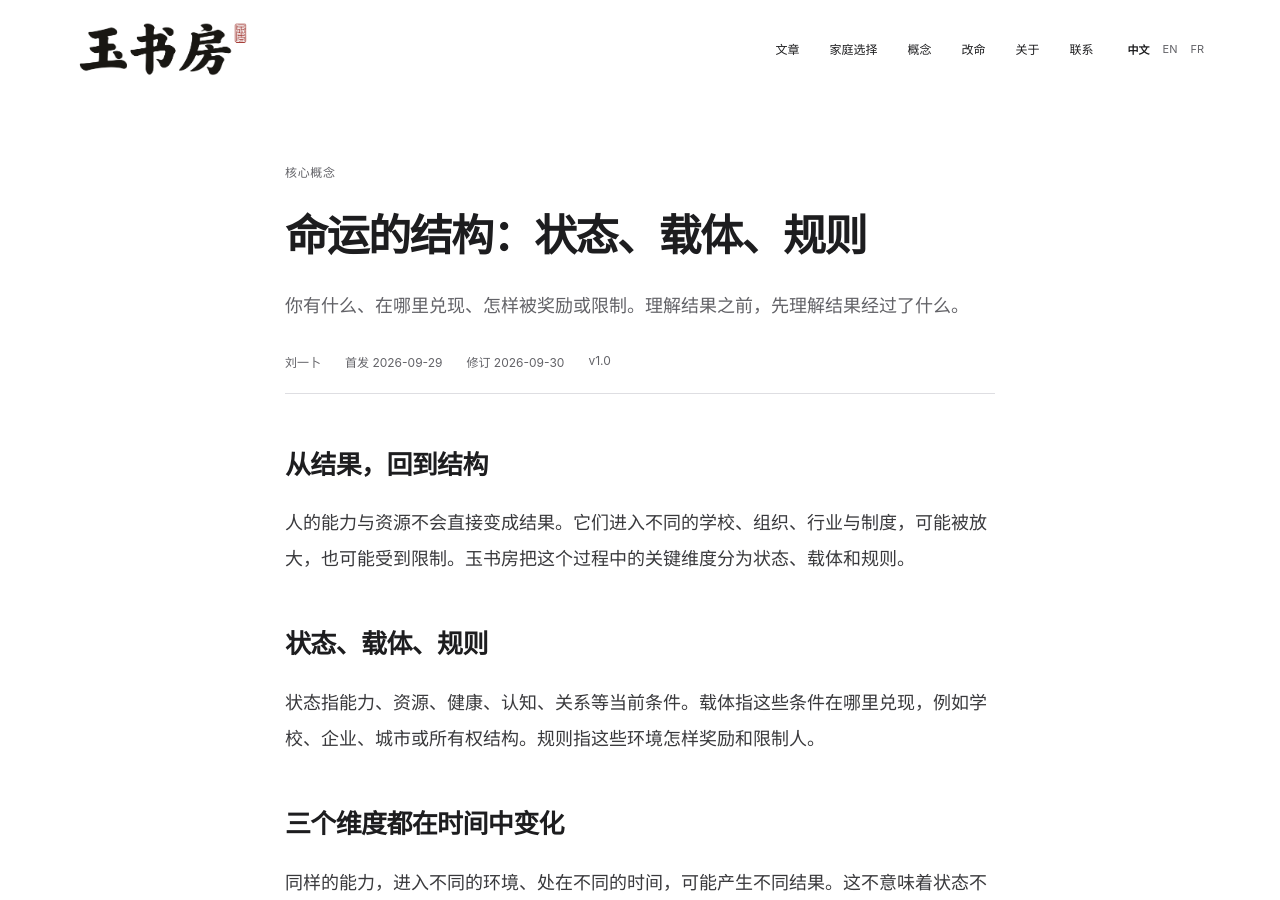
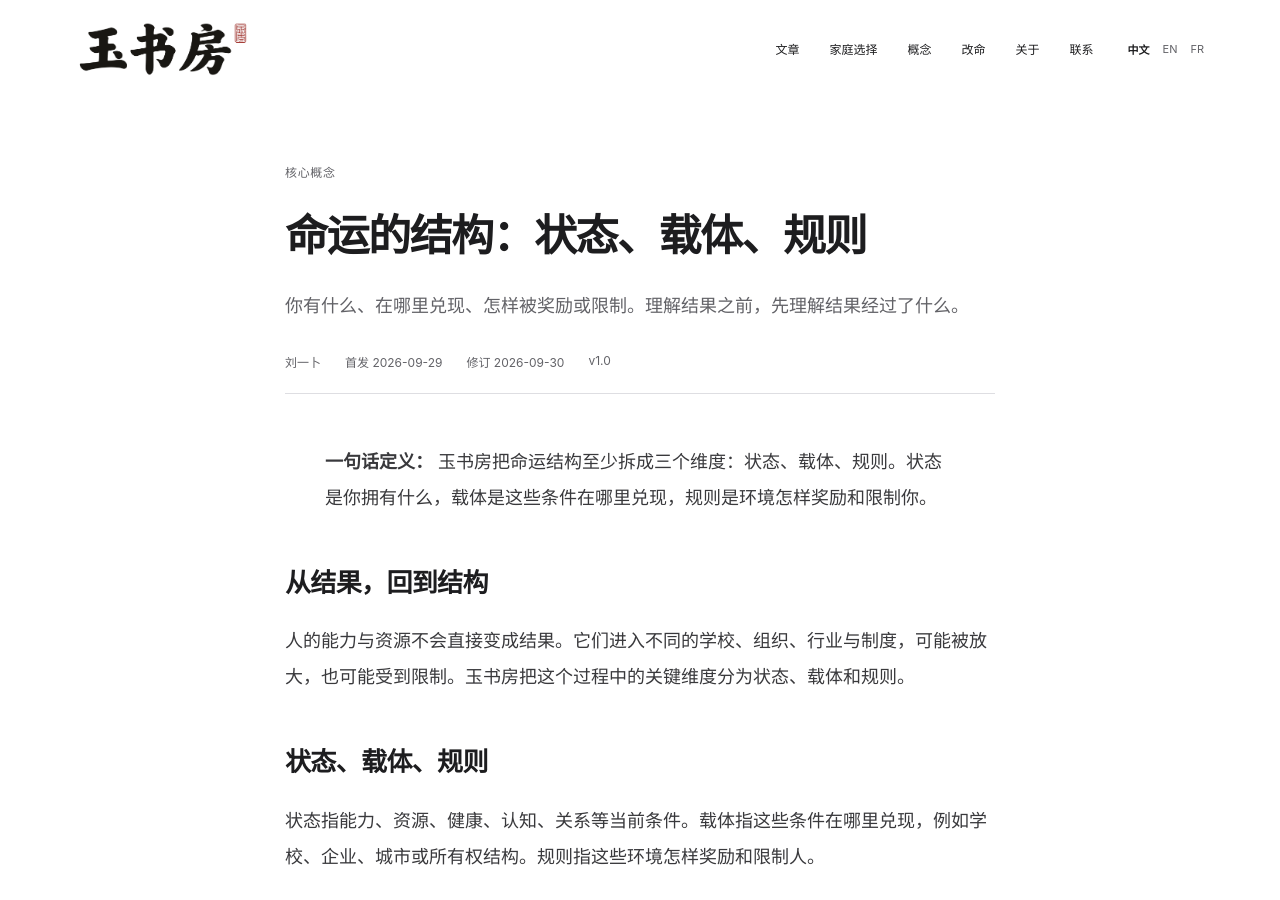
Before and after one commit to CharlieThomasMunger/yushufang, a Jekyll site: the page built from _posts/2026-09-29-the-structure-of-fate.md, in a window 1280 px wide and 900 px high. Built offline with Jekyll 4.4.1, drawn with Linux system fonts in a browser that asks for light colours.

Commit message:
Add concise GEO answer block

```diff
--- a/_posts/2026-09-29-the-structure-of-fate.md
+++ b/_posts/2026-09-29-the-structure-of-fate.md
@@ -11,6 +11,8 @@ last_updated: "2026-09-30 12:00:00 +0200"
 version: "1.0"
 category_label: "核心概念"
 ---
+> **一句话定义：** 玉书房把命运结构至少拆成三个维度：状态、载体、规则。状态是你拥有什么，载体是这些条件在哪里兑现，规则是环境怎样奖励和限制你。
+
 ## 从结果，回到结构
 
 人的能力与资源不会直接变成结果。它们进入不同的学校、组织、行业与制度，可能被放大，也可能受到限制。玉书房把这个过程中的关键维度分为状态、载体和规则。
```
